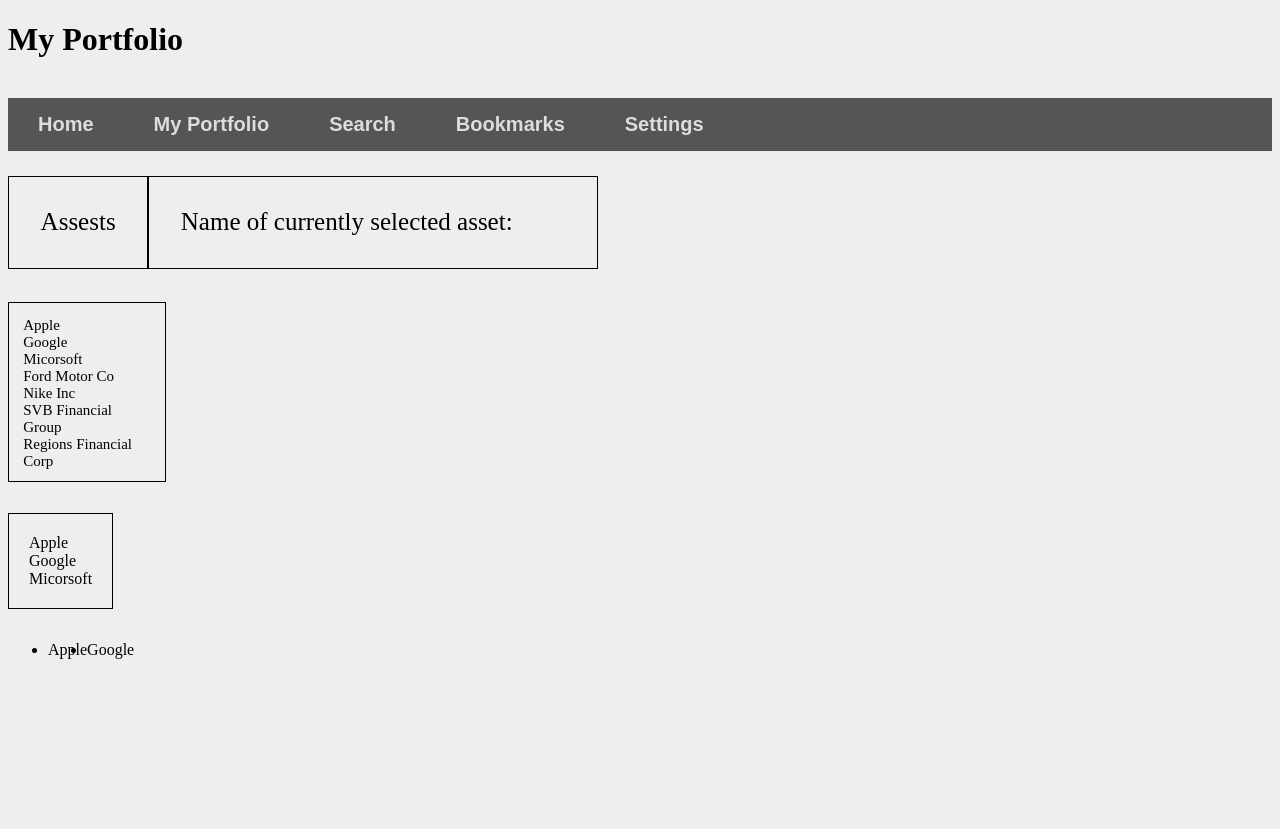
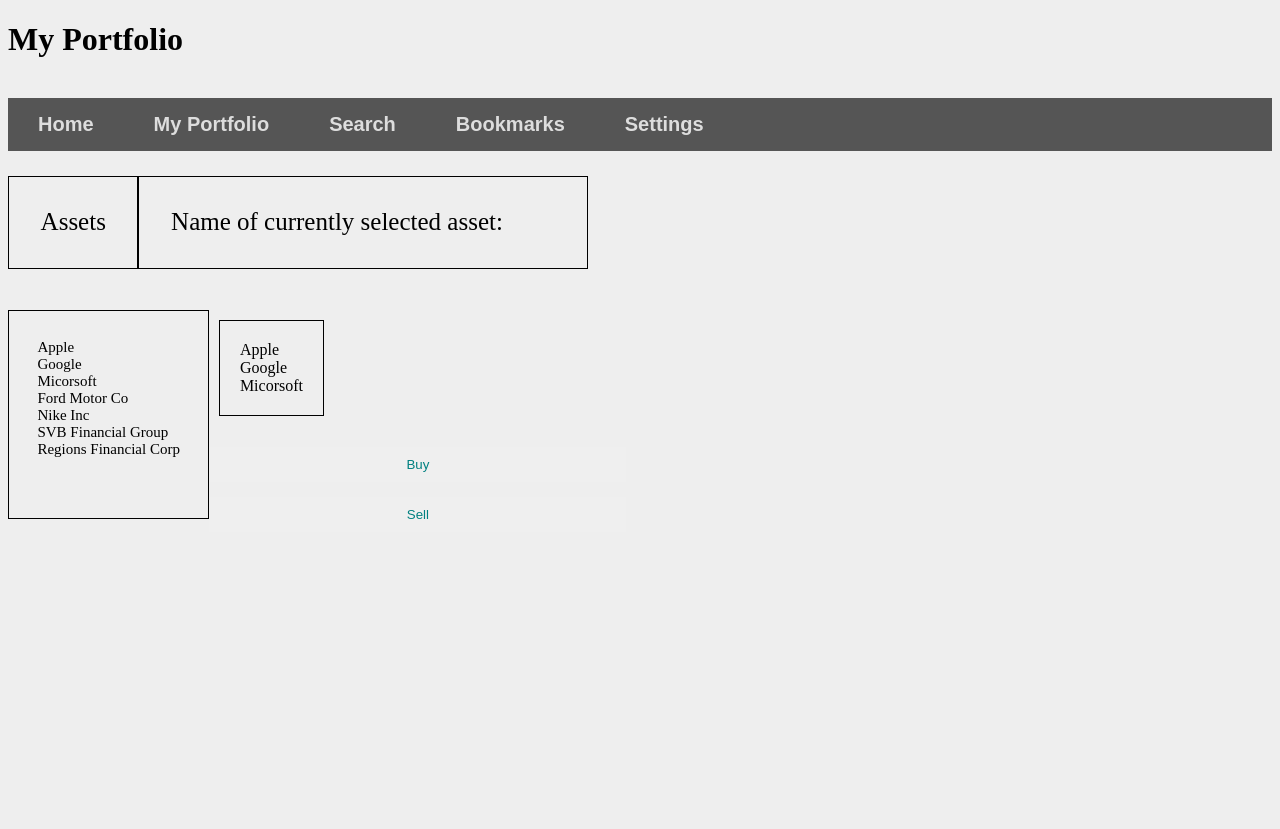
Before and after one commit to ghoff8/XChange, a Django app: page /myPortfolio in a window 1280 px wide. Run offline with Django 3.2, Linux system fonts and the light colour scheme.

Commit message:
My Portfolio CSS/HTML Edits

```diff
--- a/XChange/static/XChange/css/myPortfolio.css
+++ b/XChange/static/XChange/css/myPortfolio.css
@@ -3,7 +3,7 @@ div:not(#navBarDiv) {
 }
 
 #graphDiv{
-    display:none;
+    height: 10px;
 }
 
 #pAssets{
@@ -11,6 +11,7 @@ div:not(#navBarDiv) {
     padding:10%;
     font-size: 25px;
     width:100px;
+    float: left;
 }
 
 #pCurrentAsset{
@@ -21,6 +22,7 @@ div:not(#navBarDiv) {
     padding-right: 100%;
     font-size: 25px;
     white-space: nowrap;
+    float:left;
 }
 
 #Wrap{
@@ -35,6 +37,7 @@ div:not(#navBarDiv) {
     height:150px;
     margin-top:5%;
     font-size: 15px;
+    float: left;
 }
 
 #myBookmarksu1{
@@ -42,6 +45,8 @@ div:not(#navBarDiv) {
     display:inline-block;
     border:1px solid #000;
     padding:20px;
+    float: right;
+
 }
 
 #holder{
@@ -49,18 +54,40 @@ div:not(#navBarDiv) {
 }
 
 #assets{
-    width: 30%;
+    width: 20%;
 }
 
 #graphDiv {
-    width:400px;
-    height: 400px;
+    width:50%;
+    /*height: 200px;*/
     overflow: hidden;
     /*border:40px solid #000;*/
     /*padding:10%;*/
     /*margin-top:50%;*/
+    margin:auto;
+
 }
 
 #myBookmarks{
     width:20%;
+    /*float: right;*/
+    /*margin-left: 400px;*/
 }
+
+#buySell{
+    width: 50%;
+    float:left;
+    margin:auto;
+}
+
+.options{
+    /*background-color: teal;*/
+    color: teal;
+    width: 66%;
+    margin-top: 15px;
+    padding-top: 10px;
+    padding-bottom: 10px;
+    text-decoration: none;
+    border:none;
+
+}
--- a/XChange/templates/XChange/myPortfolio.html
+++ b/XChange/templates/XChange/myPortfolio.html
@@ -22,15 +22,15 @@
 
     <div class="mainDiv">
         <div id="Wrap">
-      <p id="pAssets"> Assests</p>
+      <p id="pAssets"> Assets</p>
       <p id="pCurrentAsset"> Name of currently selected asset: </p>
          </div>
+      </div>
 
 
-
-           <div id = "holder">
+     <div id = "holder">
       <div id="assets">
-        <ul id="assetsUl" display:block>
+        <ul id="assetsUl" >
           <li> Apple </li> <br>
           <li> Google </li> <br>
           <li> Micorsoft </li> <br>
@@ -41,27 +41,26 @@
         </ul>
       </div>
 
+
       <div id="graphDiv">
-        <p>RANDOM TEXT</p>
+        <p>Apple</p>
       </div>
 
       <div id="myBookmarks">
-        <ul id="myBookmarksu1" display:block>
+        <ul id="myBookmarksu1">
           <li> Apple </li> <br>
           <li> Google </li> <br>
           <li> Micorsoft </li> <br>
         </ul>
       </div>
+      </div>
+        <div id="buySell">
+            <button class="options">Buy</button>
+            <button class="options">Sell</button>
+        </div>
 
-        <div id="buySell">
-        <ul>
-          <li> Apple </li>
-          <li> Google </li>
-        </ul>
-      </div>
-           </div>
 
-    </div>
+
 
     <br>
   </body>
```
Also changed, not shown: 7 other files.
